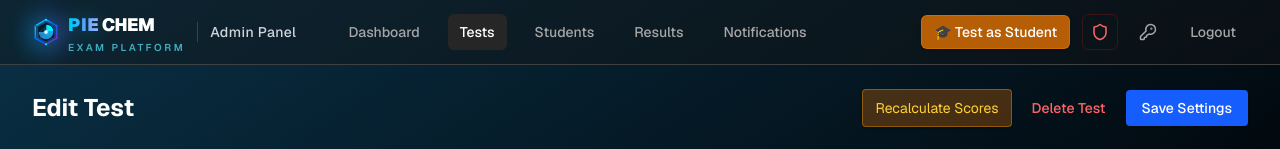
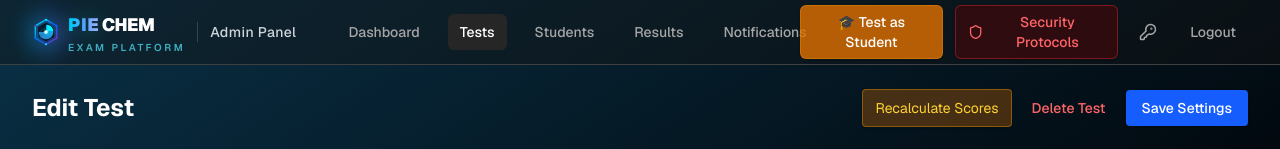
Before and after one commit to haloformyl1/mcq-platform, a Next.js app: page /admin/tests/1 in a window 1280 px wide. Shown: the top 149 px of the page. Built offline with nearby package versions, Linux system fonts and the light colour scheme; no server answers; the database is empty.

Commit message:
fix: add text label Security Protocols next to Shield icon in Admin header

```diff
--- a/src/app/admin/layout.tsx
+++ b/src/app/admin/layout.tsx
@@ -192,10 +192,11 @@ export default function AdminLayout({ children }: { children: React.ReactNode })
                   setShowProctoringModal(true);
                   fetchProctoringSettings();
                 }}
-                className="text-red-400 hover:bg-[#262626] hover:text-white p-2 rounded-md transition border border-red-900/40 hover:border-red-500/50 flex items-center space-x-1"
+                className="bg-red-950/60 hover:bg-red-900/80 text-red-400 hover:text-white px-3 py-1.5 rounded-md text-sm font-medium transition flex items-center space-x-1.5 shadow-sm border border-red-500/40"
                 title="Security Protocols & Proctoring Rules"
               >
-                <Shield size={18} />
+                <Shield size={16} />
+                <span>Security Protocols</span>
               </button>
               <button
                 onClick={() => {
```
